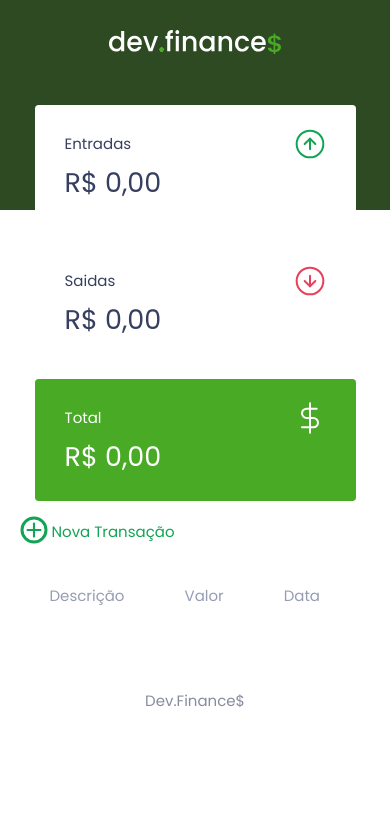
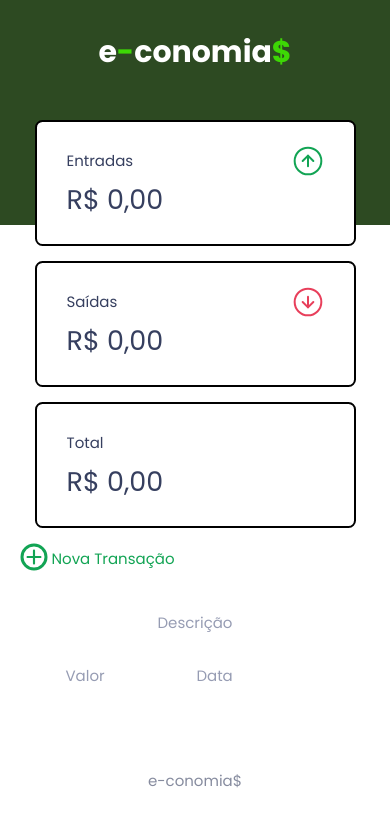
Before and after one commit to aliferds/maratona-discover-rocketseat, a plain HTML site: page index.html in a window 390 px wide. Drawn offline with Linux system fonts and the light colour scheme.

Commit message:
Layout responsivo para celular

```diff
--- a/index.html
+++ b/index.html
@@ -3,15 +3,17 @@
 <head>
     <meta charset="UTF-8">
     <meta name="viewport" content="width=device-width, initial-scale=1.0">
-    <title>dev.finance$</title>
+    <title>e-conomia$</title>
 
     <link rel="stylesheet" href="styles.css">
     <link rel="preconnect" href="https://fonts.gstatic.com">
     <link href="https://fonts.googleapis.com/css2?family=Poppins:ital,wght@0,100;0,400;0,700;1,100;1,400;1,700&display=swap" rel="stylesheet">
 </head>
 <body>
-    <header class="title">
-        <img src="./assets/logo.svg" alt="logo dev finances">
+    <header class="text-white">
+        <h1>
+            e<span class="text-l-green">-</span>conomia<span class="text-l-green">$</span>
+        </h1>
     </header>
 
     <main class="container">
@@ -29,7 +31,7 @@
 
             <div class="card">
                 <h3>
-                    <span>saidas</span>
+                    <span>saídas</span>
                     <img src="./assets/expense.svg" alt="imagem de saidas">
                 </h3>
                 <p id="expenseDisplay">R$ 0,00</p>
@@ -55,43 +57,13 @@
             <table id="data-table">
                 <thead>
                     <tr>
-                        <th>descrição</th>
-                        <th>valor</th>
-                        <th>data</th>
+                        <th class="description">descrição</th>
+                        <th class="value">valor</th>
+                        <th class="date">data</th>
                         <th></th>
                     </tr>
                 </thead>
                 <tbody>
-                    <!-- <tr>
-                        <td class="description">luz</td>
-                        <td class="expense">R$ 0,00</td>
-                        <td class="date">23/01/2021</td>
-                        <td class="">
-                            <a href="#">
-                                <img src="./assets/minus.svg" alt="remover Transação" >
-                            </a>
-                        </td>
-                    </tr>
-                    <tr>
-                        <td class="description">criação website</td>
-                        <td class="income">R$ 0,00</td>
-                        <td class="date">23/01/2021</td>
-                        <td class="">
-                            <a href="">
-                                <img src="./assets/minus.svg" alt="remover Transação" >
-                            </a>
-                        </td>
-                    </tr>
-                    <tr>
-                        <td class="description">internet</td>
-                        <td class="expense">R$ 200,00</td>
-                        <td class="date">23/01/2021</td>
-                        <td class="">
-                            <a href="">
-                                <img src="./assets/minus.svg" alt="remover Transação" >
-                            </a>
-                        </td>
-                    </tr> -->
                 </tbody>
             </table>
         </section>
@@ -139,7 +111,7 @@
         </div>
     </div>
     <footer>
-        <p>dev.Finance$</p>
+        <p>e-conomia$</p>
     </footer>
     <script src="scripts.js"></script>
 </body>
--- a/scripts.js
+++ b/scripts.js
@@ -67,7 +67,7 @@ const DOM = {
         DOM.transactionsContainer.appendChild(tr)
     },
     innerHTMLTransaction(transaction, index) {
-        const CSSclass = transaction.amount > 0 ? "income" : "expense"
+        const CSSclass = transaction.amount > 0 ? "income value" : "expense value"
 
         const amount = Utils.formatCurrency(transaction.amount)
 
@@ -75,7 +75,7 @@ const DOM = {
             <td class="description">${transaction.description}</td>
             <td class=${CSSclass}>${amount}</td>
             <td class="date">${transaction.date}</td>
-            <td>
+            <td class="del">
                 <a href="#">
                     <img onclick="Transaction.remove(${index})" src="./assets/minus.svg" alt="remover Transação" >
                 </a>
@@ -212,12 +212,18 @@ const App = {
 
         Storage.set(Transaction.all)
 
-        if(Transaction.total() >= 0){
+        if(Transaction.total() > 0){
             document.querySelector(".card.total").classList.remove('negative');
+            document.querySelector(".card.total").classList.remove('border-red');
             document.querySelector(".card.total").classList.add('positive');
+            document.querySelector(".card.total").classList.add('border-green');
         } else if(Transaction.total() < 0){
             document.querySelector(".card.total").classList.remove('positive');
+            document.querySelector(".card.total").classList.remove('border-green');
             document.querySelector(".card.total").classList.add('negative');
+            document.querySelector(".card.total").classList.add('border-red');
+        } else {
+
         }
     },
     reload() {
--- a/styles.css
+++ b/styles.css
@@ -7,6 +7,7 @@
     --light-green: rgb(61, 215, 5);
     --income: rgb(18, 164, 84);
     --red: rgb(233, 41, 41);
+    --dark-red: rgb(180, 41, 41);
     --modal: rgba(0,0,0,.7);
 }
 * {
@@ -21,6 +22,7 @@ html {
 body {
     font-family:'Poppins', sans-serif;
     background: white;
+    min-height: 100vh;
 }
     /* TEXTOS ============================*/
 
@@ -46,6 +48,8 @@ header {
 
 .container {
     width: min(90vw, 800px);
+    height: 100%;
+    min-height: 360px;
     margin: auto;
 }
 
@@ -77,9 +81,10 @@ header {
     background: white;
     font-size: 1rem;
     padding: 1.5rem 2rem;
-    border-radius: .25rem;
+    border-radius: 0.5rem;
     margin: 1rem;
     color: var(--dark-blue);
+    border: 2px solid black;
 }
 
 .card h3 {
@@ -97,14 +102,22 @@ header {
     line-height: 3rem;
 }
 
-.card.total {
+
+.positive {
     color: white;
-}
-.positive {
     background: var(--green);
 }
 .negative {
+    color: white;
     background: var(--red);
+}
+
+.border-green {
+    border: 2px solid var(--dark-green);
+}
+
+.border-red {
+    border: 2px solid var(--dark-red);
 }
 
 /* Table ===================== */
@@ -118,6 +131,8 @@ header {
     border-spacing: 0 0.5rem;
     color: #969cb3;
 }
+
+
 table thead tr th:first-child,
 table tbody tr td:first-child
 {
@@ -161,6 +176,28 @@ td.income {
 
 td.expense {
     color: var(--red);
+}
+
+@media (max-width: 768px) {
+    tr {
+        display: grid;
+        grid-template-areas:
+        "description description description"
+        " value date del";
+        place-items: center;
+    }
+    .description {
+        grid-area: description;
+    }
+    .value {
+        grid-area: value;
+    }
+    .date {
+        grid-area: date;
+    }
+    .del {
+        grid-area: del;
+    }
 }
 
 /* Modal ===================== */
@@ -313,6 +350,10 @@ footer p{
     z-index: 20;
 }
 
+footer p::first-letter {
+    text-transform: none;
+}
+
 /* RESPONSIVE ========================= */
 @media (min-width: 800px){
     html {
@@ -324,23 +365,17 @@ footer p{
         gap: 2rem;
     }
 }
-/* @media (max-width: 800px){
-    #data-table td, #data-table th{
-        padding: 0.3rem 0.6rem;
-    }
-    @media (max-width: 400px){
-        #data-table tr, #data-table td, #data-table th{
-            display: flex;
-            flex-wrap: wrap;
-        }
-        .card, #data-table {
-            display: flex;
-            flex-wrap: wrap;
-            word-wrap: break-word;
-            word-break: break-all;
-        }
-        #data-table tbody{
-            gap: 5rem;
-        }
-    }
-} */
+
+/* ============================ UTILS =========================== */
+
+.bg-green {
+    background-color: var(--dark-green);
+}
+
+.text-l-green {
+    color: var(--light-green);
+}
+
+.text-white {
+    color: white;
+}
```
Also changed, not shown: assets/logo.svg (deleted), 1 other file.
